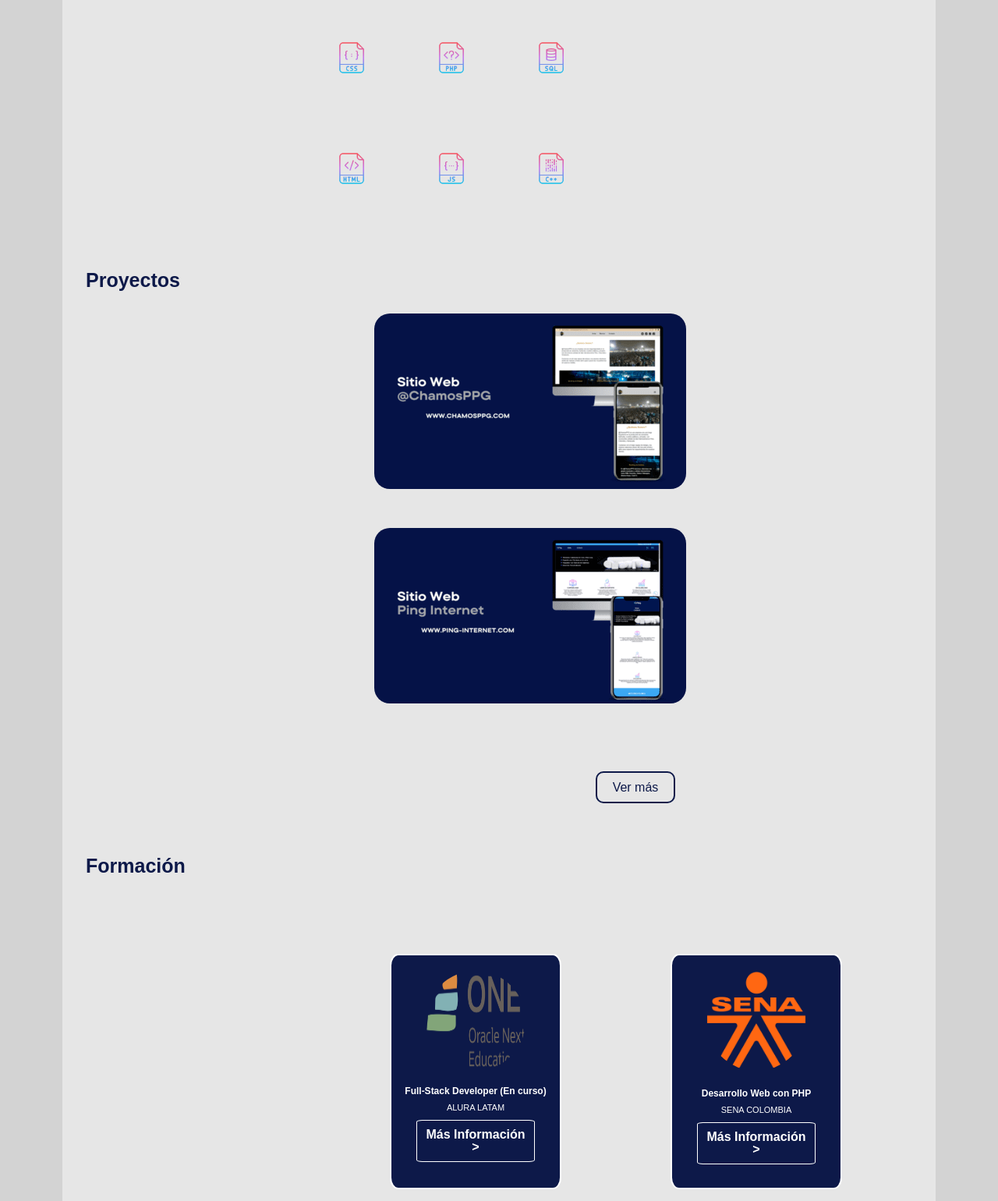
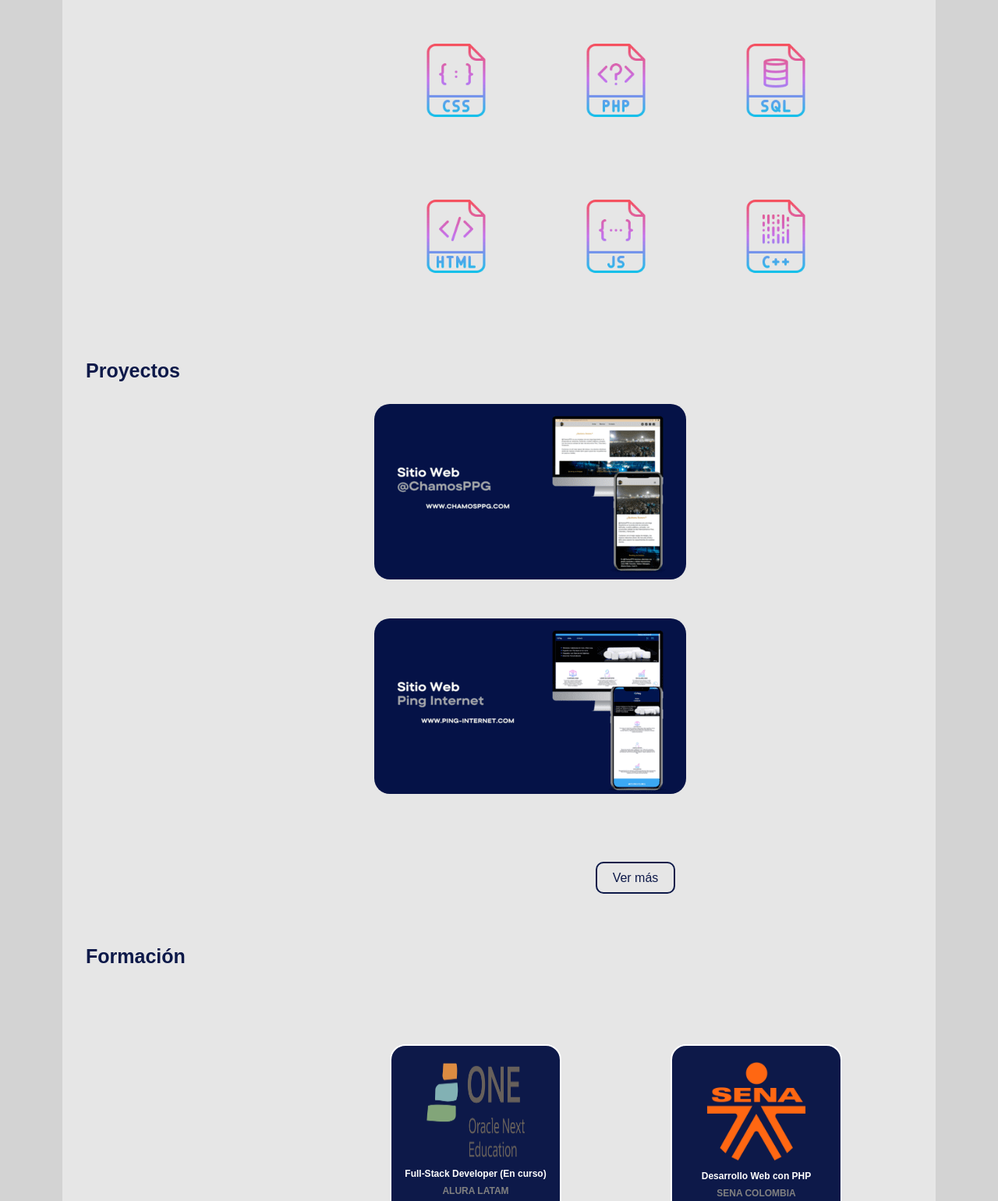
Before and after one commit to Josephtorresdev/portafolio, a plain HTML site: page index.html in a window 1280 px wide. Shown: the part 536-2076 px from the top of the page at 78% size. Drawn offline with nearby package versions, Linux system fonts and the light colour scheme.

Commit message:
Add files via upload

```diff
--- a/css/certificaciones.css
+++ b/css/certificaciones.css
@@ -4,8 +4,7 @@
 ////                                                    ////
 ////////////////////////////////////////////////////////////
 
-/* CERTIFICACIONES */
-
+/* FORMACION */
 
 html {
     min-width: 960px !important;
@@ -56,7 +55,7 @@ main {
 .parrafo-curso-item {
     font-family: Arial, Helvetica, sans-serif;
     font-size: 11px;
-    color: white;
+    color: gray;
 }
 
 .curso-item {
@@ -71,18 +70,8 @@ main {
     border-radius: 5%;
 }
 
-.curso-item:hover {
-    transform: scale(1.05);
-}
-
-.titulo-curso-item:hover, .parrafo-curso-item:hover {
-    cursor: pointer;
-    text-decoration: underline;
-}
-
 .curso-item img {
     margin: 0 auto 0 auto;
-    border-radius: 50%;
     width: 128px;
     height: 128px;
 }
@@ -95,17 +84,17 @@ main {
     padding: 10px;
     text-align: center;
     margin: 10px auto 10px auto;
-    color: white;
+    color: gray;
     text-decoration: none;
-    border: solid 1px white;
+    border: solid 1px gray;
     cursor: pointer;
-    border-radius: 5%;
+    border-radius: 10px;
     transition: 0.3s;
 }
 
 .boton-certificado:hover {
     color: rgba(13 25 73);
-    background:white;
+    background:gray;
 }
 
 
@@ -125,18 +114,18 @@ main {
 /* RESPONSIVE */
 
 @media (max-width: 1000px) {
-    .curso-item {
-    width: 80% !important;
-    }
-}
 
-@media (max-width: 960px) {
     main {
         padding: 0 0 0 0;
         background: gray;
     }
 
     /* MAIN CURSOS */
+
+    .curso-item {
+        width: 80% !important;
+    }
+
 
     .titulo-principal-main {
         font-size: 40px;
--- a/css/certificados-general.css
+++ b/css/certificados-general.css
@@ -60,6 +60,11 @@ main {
 .img-certificado {
     width: 700px;
     height: 535px;
+}
+
+.img-certificado-provicional {
+    width: 665px;
+    height: 665px;
 }
 
 .informacion-certificado {
--- a/css/footer.css
+++ b/css/footer.css
@@ -116,7 +116,8 @@ footer a {
 
 /* RESPONSIVE */
 
-@media (min-width: 200px) and (max-width: 768px) {
+@media (max-width: 1000px) {
+
     .footer-general {
         padding: 20px 40px 20px 40px;
     }
--- a/css/portafolio.css
+++ b/css/portafolio.css
@@ -94,19 +94,18 @@ main {
     padding: 30px 50px 30px 350px;
     text-align: center;
     flex-wrap: wrap;
+    justify-content: space-evenly;
 }
 
 .item-habilidades {
     display: flex;
     flex-direction: column;
     justify-content: space-around;
-    width: 33%;
     font-weight: bold;
-    color:#1A237E;
     padding: 50px 0 50px 0;
 }
 
-.item-habilidades img {
+.main-habilidades img {
     margin: 0 auto 0 auto;
     width: 100px;
     height: 100px;
@@ -132,14 +131,15 @@ main {
     font-weight: bold;
     font-size: 12px;
     color: white;
-    padding: 20px 0 10px 0;
+    padding: 10px;
     margin: 0 5px 0 5px;
 
 }
 
 .parrafo-curso-item {
-    font-size: 11px;
-    color: white;
+    font-size: 12px;
+    font-weight: bold;
+    color: gray;
 }
 
 .curso-item {
@@ -150,17 +150,11 @@ main {
     padding: 20px 0 20px 0;
     border: solid 2px white;
     background-color: rgba(13 25 73);
-    transition: 0.3s;
-    border-radius: 5%;
-}
-
-.curso-item:hover {
-    transform: scale(1.05);
+    border-radius: 20px;
 }
 
 .curso-item img {
     margin: 0 auto 0 auto;
-    border-radius: 50%;
     width: 128px;
     height: 128px;
 }
@@ -172,17 +166,17 @@ main {
     padding: 10px;
     text-align: center;
     margin: 10px auto 10px auto;
-    color: white;
+    color: gray;
     text-decoration: none;
-    border: solid 1px white;
+    border: solid 1px gray;
     cursor: pointer;
-    border-radius: 5%;
+    border-radius: 10px;
     transition: 0.3s;
 }
 
 .boton-certificado:hover {
     color: rgba(13 25 73);
-    background:white;
+    background:gray;
 
 }
 
@@ -277,11 +271,7 @@ main {
         padding: 30px 50px 30px 50px;
     }
 
-    .item-habilidades {
-        width: 50%;
-    }
-
-    .item-habilidades img {
+    .main-habilidades img {
         width: 150px;
         height: 150px;
     }
@@ -297,7 +287,7 @@ main {
     }
 
     .parrafo-curso-item {
-        font-size: 25px;
+        font-size: 30px;
     }
 
     .curso-item img {
--- a/css/proyectos.css
+++ b/css/proyectos.css
@@ -3,6 +3,9 @@
 ////    https://josephtorresdev.github.io/portafolio/   ////
 ////                                                    ////
 ///////////////////////////////////////////////////////////*/
+
+/* PROYECTOS */
+
 
 *{
     font-family: Arial, Helvetica, sans-serif;
@@ -64,7 +67,7 @@ main {
 
 .item-pagina a {
     text-decoration: none;
-    color: white;
+    color: gray;
 }
 
 .item-pagina:hover {
@@ -81,8 +84,8 @@ main {
 
 .boton-sitio-web {
     display: flex;
-    border: solid 1px white;
-    border-radius: 5%;
+    border: solid 1px gray;
+    border-radius: 7px;
     transition: 0.7s;
     padding: 10px;
     margin-top: 20px;
@@ -90,7 +93,7 @@ main {
 }
 
 .boton-sitio-web:hover {
-    background: white;
+    background: gray;
     color: rgba(12,12,12,0.69);
 }
 
```
